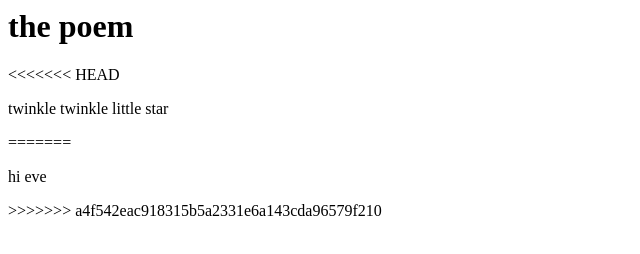
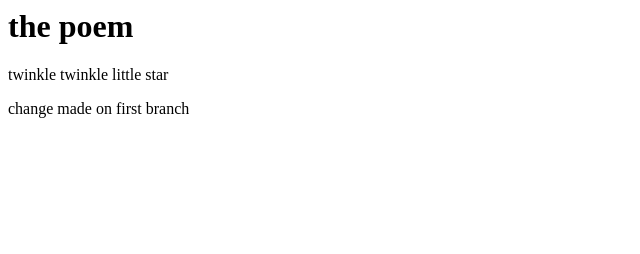
Before and after one commit to sumit-jadhav/iauro_assi, a plain HTML site: page index.html in a window 1280 px wide. Shown: the whole page, without its empty margins (0-640 px from the left). Drawn offline with Linux system fonts and the light colour scheme.

Commit message:
first branch

```diff
--- a/index.html
+++ b/index.html
@@ -1,12 +1,7 @@
 <html>
 <head> </head>
 <h1>the poem</h1>
-<<<<<<< HEAD
+
 <p>twinkle twinkle little star</p>
-
+<p>change made on first branch</p>
 </html>
-=======
-<p>hi eve</p>
-  <html>
-
->>>>>>> a4f542eac918315b5a2331e6a143cda96579f210
```
